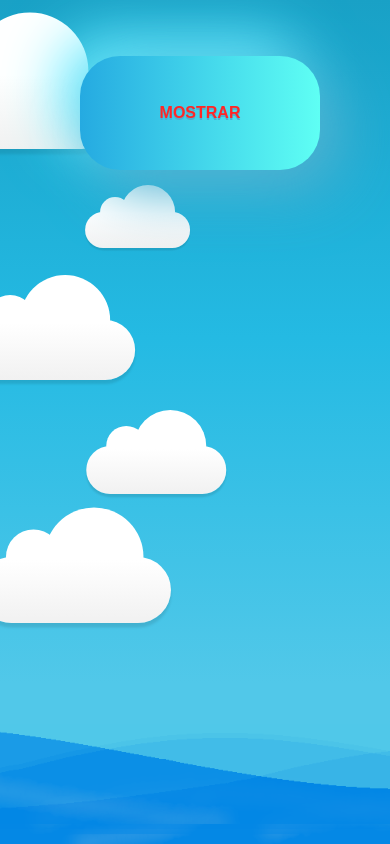
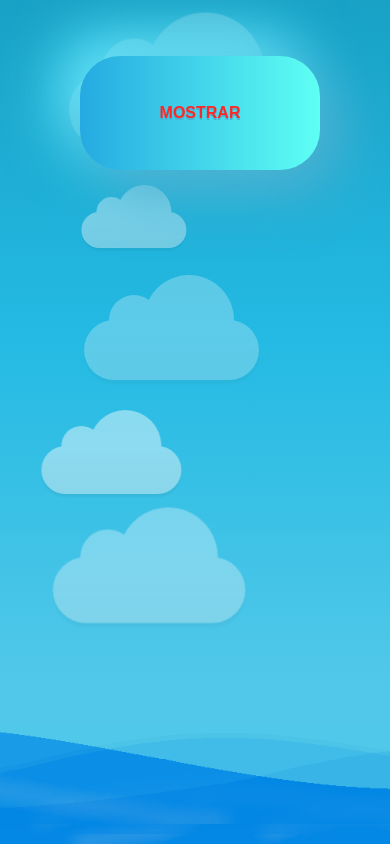
Before and after one commit to FelipeQDC/Angular-Animation-Project, an Angular app: page / in a window 390 px wide. Built offline with nearby package versions, Linux system fonts and the light colour scheme.

Commit message:
Update styles.css

```diff
--- a/src/styles.css
+++ b/src/styles.css
@@ -132,29 +132,40 @@ z-index: 1001;
 
   @-webkit-keyframes animateCloud {
     0% {
-        margin-left: -100vw;
+        margin-left: -1000px;
     }
     100% {
-        margin-left: 100vw;
+        margin-left: 100%;
     }
 }
 
 @-moz-keyframes animateCloud {
     0% {
-        margin-left: -100vw;
+        margin-left: -1000px;
     }
     100% {
-        margin-left: 100vw;
+        margin-left: 100%;
     }
 }
 
 @keyframes animateCloud {
     0% {
-        margin-left: -100vw;
+        margin-left: -1000px;
     }
     100% {
-        margin-left: 100vw;
+        margin-left: 100%;
     }
+}
+
+@keyframes animateCloud2 {
+  0% {
+      opacity: 0;
+      margin-left:30%;
+  }
+  100% {
+    opacity: 1;
+      margin-left: -100%;
+  }
 }
 
 /* ANIMATIONS */
@@ -214,11 +225,12 @@ z-index: 1001;
 .cloud {
 	background: #fff;
 	background: -moz-linear-gradient(top,  #fff 5%, #f1f1f1 100%);
+	background: -webkit-gradient(linear, left top, left bottom, color-stop(5%,#fff), color-stop(100%,#f1f1f1));
 	background: -webkit-linear-gradient(top,  #fff 5%,#f1f1f1 100%);
 	background: -o-linear-gradient(top,  #fff 5%,#f1f1f1 100%);
 	background: -ms-linear-gradient(top,  #fff 5%,#f1f1f1 100%);
 	background: linear-gradient(top,  #fff 5%,#f1f1f1 100%);
-
+	filter: progid:DXImageTransform.Microsoft.gradient( startColorstr='#fff', endColorstr='#f1f1f1',GradientType=0 );
 
 	-webkit-border-radius: 100px;
 	-moz-border-radius: 100px;
@@ -261,12 +273,50 @@ z-index: 1001;
 	right: 50px;
 	top: -90px;
 }
+@media screen and (max-width: 768px) {
 
-@media screen and (max-width: 768px) {
-  html,body{
-    overflow-x: hidden;
+  .x1 {
+    animation: animateCloud2 35s linear infinite;
+
+    -webkit-transform: scale(0.65);
+    -moz-transform: scale(0.65);
+    transform: scale(0.65);
   }
-  body{
-    width: 100vw; overflow-x: hidden;
+
+  .x2 {
+
+    animation: animateCloud2 20s linear infinite;
+
+    -webkit-transform: scale(0.3);
+    -moz-transform: scale(0.3);
+    transform: scale(0.3);
+  }
+
+  .x3 {
+
+    animation: animateCloud2 30s linear infinite;
+
+    -webkit-transform: scale(0.5);
+    -moz-transform: scale(0.5);
+    transform: scale(0.5);
+  }
+
+  .x4 {
+
+    animation: animateCloud2 18s linear infinite;
+
+    -webkit-transform: scale(0.4);
+    -moz-transform: scale(0.4);
+    transform: scale(0.4);
+  }
+
+  .x5 {
+
+
+    animation: animateCloud2 25s linear infinite;
+
+    -webkit-transform: scale(0.55);
+    -moz-transform: scale(0.55);
+    transform: scale(0.55);
   }
 }
```
